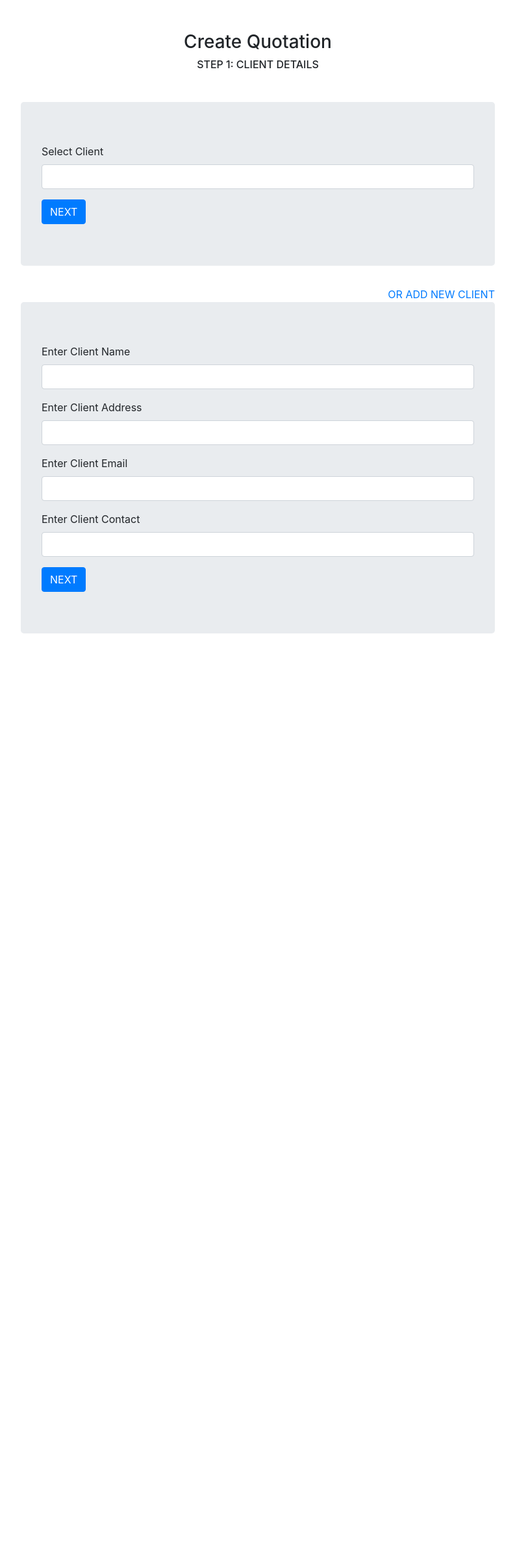
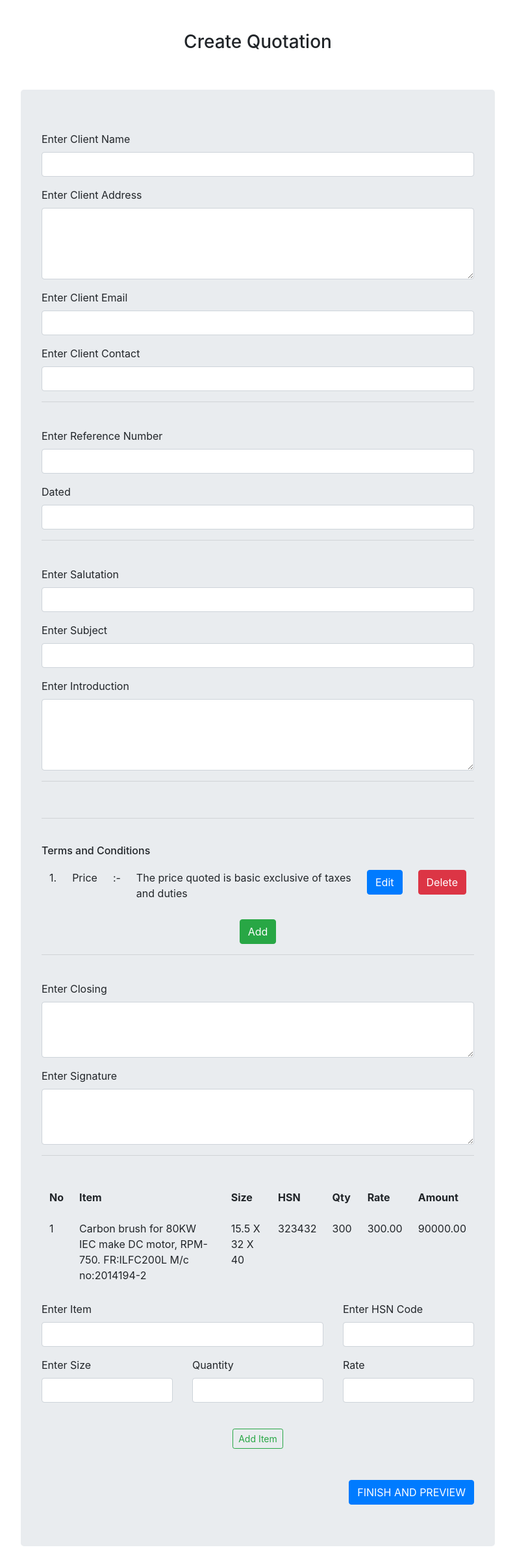
Before and after one commit to pcgujar2019/omega-carbon-quotations, a Django app: page /create-step1/ in a window 1280 px wide. Shown: the part 66-2478 px from the top of the page at 65% size, without its empty margins (243-1036 px from the left). Before the commit the page ends 1041 px from the top, so only its background shows below. Run offline with Django 3.2, Linux system fonts and the light colour scheme; a user stored in the database is signed in.

Commit message:
16-3 third commit

```diff
--- a/quotations/templates/quotations/create_step1.html
+++ b/quotations/templates/quotations/create_step1.html
@@ -8,36 +8,16 @@
         <h3>Create Quotation</h3>
     </div>
 </div>
-<div class="text-center">
-    <h6>STEP 1: CLIENT DETAILS</h6>
-</div>
 <div class="row justify-content-center mt-5">
     <div class="col-md-8">
-
-        <div class="jumbotron">
-            <form method="POST" id="selectclientform">
-                {% csrf_token %}
-                <!-- Client Details with Reference Number and dated -->
-                <div class="form-group">
-                    <label for="selectclientinput">Select Client</label>
-                    <input type="text" name="selectedclient" class="form-control" id="selectclientinput">
-                </div>
-                <button type="submit" class="btn btn-primary" name="existingclient" id="oldclientbtn">NEXT</button>
-            </form>
-        </div>
-
-            <div class="text-right">
-                <a href="#" id="addclientlink">OR ADD NEW CLIENT</a>
-            </div>
-
         <div class="jumbotron" id="addclientform">
             {% if error %}
             <div class="alert alert-danger" role="alert">
                 {{ error }}
             </div>
             {% endif %}
-
             <form method="post">
+                <form id="createform1">
                     {% csrf_token %}
 
                     <div class="form-group">
@@ -46,8 +26,7 @@
                     </div>
                     <div class="form-group">
                         <label for="addressInput">Enter Client Address</label>
-                        <input name="address" class="form-control" required></input>
-                        <!-- <input type="text" name="address" class="form-control" id="addressInput"> -->
+                        <textarea name="address" form="createform1" class="form-control" rows="4" required></textarea>
                     </div>
 
                     <div class="form-group">
@@ -58,29 +37,124 @@
                         <label for="referenceInput">Enter Client Contact</label>
                         <input type="text" name="contact" class="form-control" id="referenceInput">
                     </div>
-                    <button type="submit" class="btn btn-primary" name="newclient">NEXT</button>
                 </form>
-            </div>
-    </div>
-</div>
+                <hr><br>
 
-            <!-- <div class="form-group">
+                <form id="createform2">
+
+                    <div class="form-group">
                         <label for="referenceInput">Enter Reference Number</label>
                         <input type="text" name="referencenumber" class="form-control" id="referenceInput">
                     </div>
                     <div class="form-group">
                         <label for="date">Dated</label>
                         <input type="text" name="date" class="form-control" id="date">
-            </div> -->
+                    </div>
+
+                    <hr><br>
+
+                    <div class="form-group">
+                        <label for="salutation">Enter Salutation</label>
+                        <input id="salutation" name="salutation" type="text" class="form-control"></input>
+                    </div>
+
+                    <div class="form-group">
+                        <label for="subject">Enter Subject</label>
+                        <input id="subject" name="subject" type="text" class="form-control"></input>
+                    </div>
+
+                    <div class="form-group">
+                        <label for="introduction">Enter Introduction</label>
+                        <textarea form="createform" id="introduction" name="introduction" rows="4"
+                            class="form-control"></textarea>
+                    </div>
+
+                    <hr><br>
 
 
+                    <hr><br>
+
+                    <!-- Terms and Conditions Section -->
+                    <h6>Terms and Conditions</h6>
+                    <table class="table table-borderless">
+                        <tbody>
+                            <!-- Use FOR LOOP TO SHOW ALL ADDED ITEMS -->
+                            <tr>
+                                <td>1.</td>
+                                <td>Price</td>
+                                <td>:-</td>
+                                <td>The price quoted is basic exclusive of taxes and duties</td>
+                                <td><button type="button" class="btn btn-primary">Edit</button></td>
+                                <td><button type="button" class="btn btn-danger">Delete</button></td>
+                            </tr>
+                        </tbody>
+                    </table>
+                    <div class="text-center">
+                        <button class="btn btn-success" type="button">Add</button>
+                    </div>
+                    <hr><br>
+
+                    <div class="form-group">
+                        <label for="closing">Enter Closing</label>
+                        <textarea form="createform" id="closing" name="closing" rows="3"
+                            class="form-control"></textarea>
+                    </div>
+                    <div class="form-group">
+                        <label for="signature">Enter Signature</label>
+                        <textarea form="createform" id="signature" name="signature" rows="3"
+                            class="form-control"></textarea>
+                    </div>
+                    <hr><br>
+                </form>
+
+
+                <!-- Quotation Items (display) -->
+                <!-- ADD IF CONDITION (display when there is item added) -->
+                <table class="table table-borderless">
+                    <thead>
+                        <tr>
+                            <th scope="col">No</th>
+                            <th scope="col">Item</th>
+                            <th scope="col">Size</th>
+                            <th scope="col">HSN</th>
+                            <th scope="col">Qty</th>
+                            <th scope="col">Rate</th>
+                            <th scope="col">Amount</th>
+                        </tr>
+                    </thead>
+                    <tbody>
+                        <!-- Use FOR LOOP TO SHOW ALL ADDED ITEMS -->
+                        <tr>
+                            <td>1</td>
+                            <td>Carbon brush for 80KW IEC make DC motor, RPM-750. FR:ILFC200L M/c no:2014194-2</td>
+                            <td>15.5 X 32 X 40</td>
+                            <td>323432</td>
+                            <td>300</td>
+                            <td>300.00</td>
+                            <td>90000.00</td>
+                        </tr>
+                    </tbody>
+                </table>
 
 
                 <!-- Quotation item add form -->
-            <!-- <div class="form-group">
+                <form method="post" id="createform3">
+
+                    <div class="row">
+                        <div class="col-sm-6 col-md-8">
+                            <div class="form-group">
                                 <label for="itemname">Enter Item</label>
-                <input type="text" name="itemname" class="form-control" id="itemname">
+                                <input type="text" name="name" class="form-control" id="itemname">
                             </div>
+                        </div>
+                        <div class="col-6 col-md-4">
+                            <div class="form-group">
+                                <label for="hsncode">Enter HSN Code</label>
+                                <input type="text" name="hsncode" class="form-control" id="hsncode">
+                            </div>
+                        </div>
+                    </div>
+
                     <div class="row row-cols-3">
                         <div class="col">
                             <div class="form-group">
@@ -100,46 +174,21 @@
                                 <input type="text" name="rate" class="form-control" id="rate">
                             </div>
                         </div>
-            </div> -->
-
-            <!-- <div class="text-center">
-                <button type="submit" class="btn btn-outline-success btn-sm" name="add_item_button">
+                    </div>
+                    <br>
+                    <div class="text-center">
+                        <button type="submit" class="btn btn-outline-success btn-sm" name="additembutton">
                             Add Item
                         </button>
-            </div> -->
+                    </div>
+                    <br><br>
+                    <div class="text-right">
+                        <button type="submit" class="btn btn-primary" name="newclient">FINISH AND PREVIEW</button>
+                    </div>
+                </form>
+            </form>
+        </div>
+    </div>
+</div>
 
-            <!-- Quotation Items (display) -->
-            <!-- ADD IF CONDITION (display when there is item added) -->
-            <!-- <table class="table table-borderless">
-                <thead>
-                    <tr>
-                      <th scope="col">No</th>
-                      <th scope="col">Item</th>
-                      <th scope="col">Size</th>
-                      <th scope="col">Qty</th>
-                      <th scope="col">Rate</th>
-                    </tr>
-                  </thead>
-                  <tbody>
-                    Use FOR LOOP TO SHOW ALL ADDED ITEMS
-                    <tr>
-                      <td>1</td>
-                      <td>Carbon brush for 80KW IEC make DC motor, RPM-750. FR:ILFC200L M/c no:2014194-2</td>
-                      <td>15.5 X 32 X 40</td>
-                      <td>30</td>
-                      <td>300.00</td>
-                    </tr>
-                  </tbody>
-            </table>
-            <br><hr> -->
-
-            <!-- Terms and Conditions Section -->
-
-
-
-
-
-
-
-<!-- Button trigger modal -->
 {% endblock %}
--- a/quotations/views.py
+++ b/quotations/views.py
@@ -22,7 +22,7 @@ def loginuser(request):
             return render(request, 'quotations/loginuser.html', {'form':AuthenticationForm(), 'error': 'Username and Password did not match!'})
         else:
             login(request, user)
-            return redirect('createquotation')
+            return redirect('createquotationstep1')
 
 @login_required
 def logoutuser(request):
@@ -40,14 +40,15 @@ def home(request):
 # create quotation main view
 @login_required
 def createquotationstep1(request):
-    if request.method == "POST" and 'newclient' in request.POST:
+    if request.method == "POST" and 'additembutton' in request.POST:
         try:
             form = AddNewClientForm(request.POST)
             form.save()
-            # print(form)
             return render(request, 'quotations/create_step2.html', {'form': form})
         except ValueError:  # if text exceeds max length
             return render(request, 'quotations/create_step1.html', {'form': AddNewClientForm(), 'error': 'Bad data passed in!'})
+    elif request.method == "POST" and 'additembutton' in request.POST:
+        pass
     else:
         return render(request, 'quotations/create_step1.html')
 
```
Also changed, not shown: quotations/forms.py (+11 -1 lines), quotations/models.py (+8 -5 lines), db.sqlite3, quotations/migrations/0001_initial.py, quotations/migrations/0002_auto_20210315_0009.py (deleted), quotations/migrations/0003_auto_20210315_1232.py (deleted), quotations/migrations/0004_auto_20210315_1947.py (deleted), quotations/migrations/0005_auto_20210315_2021.py (deleted). Lines whose indentation alone changed are shown as unchanged.
